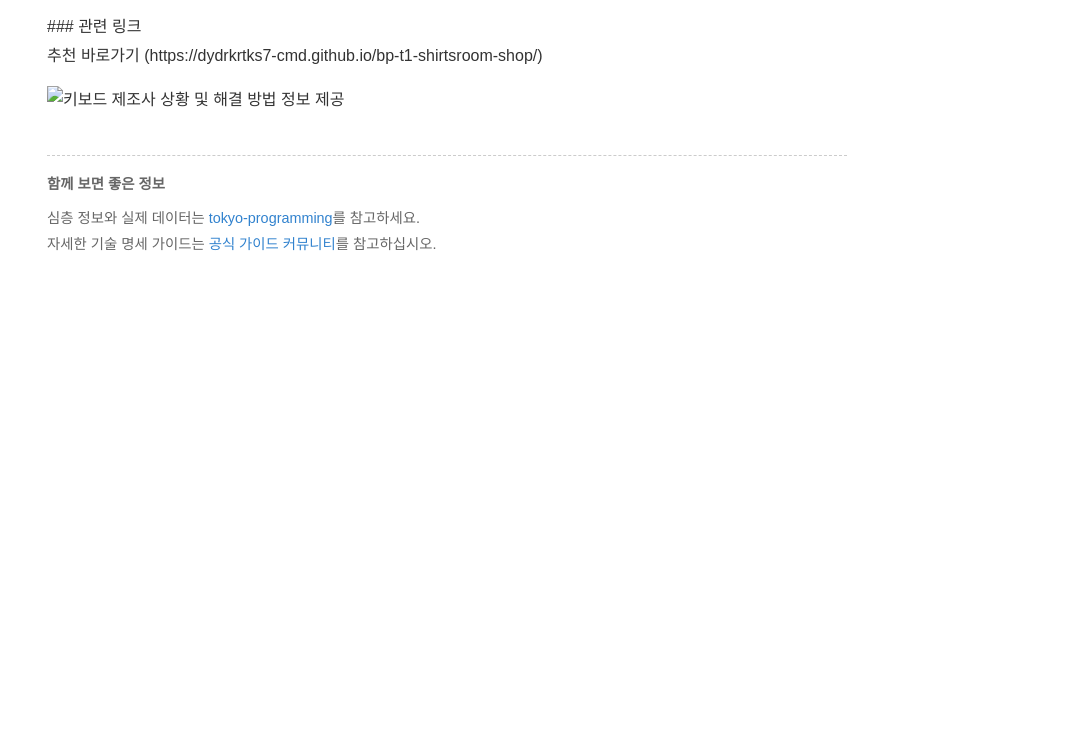
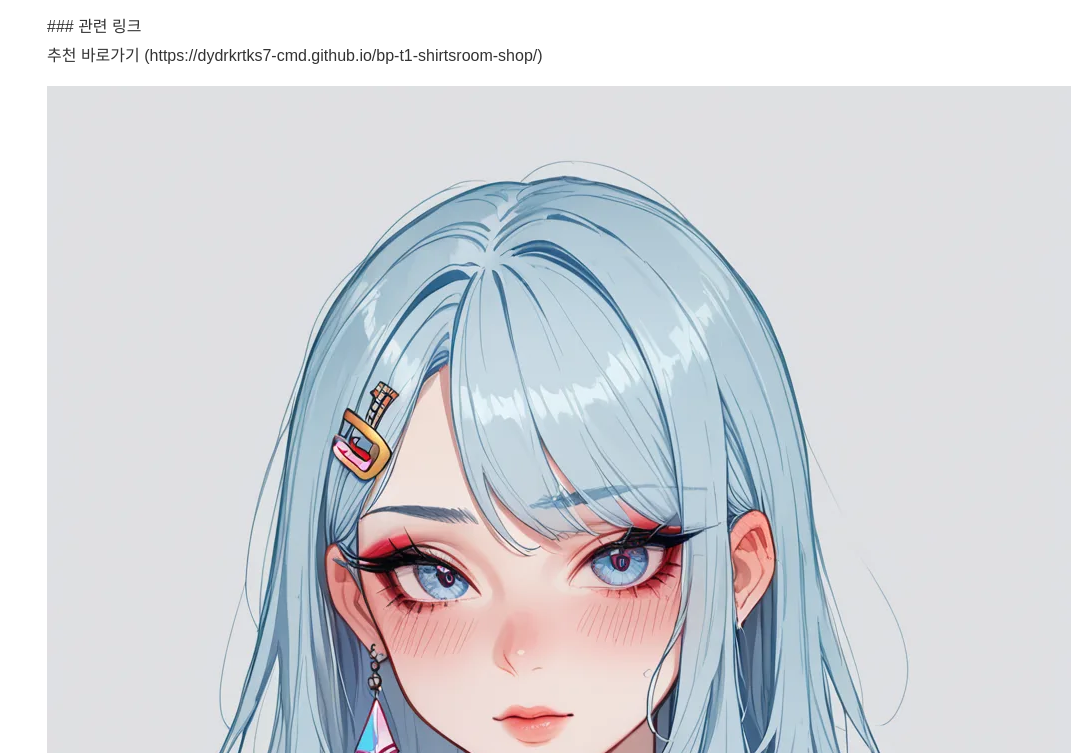
Before and after one commit to cosmos0111-cmyk/bp-sf-t3-1779642675702-339, a plain HTML site: page posts/interview-001-1hfzhdj.html in a window 1280 px wide. Shown: the part 967-1720 px from the top of the page, without its empty margins (193-1280 px from the left). Before the commit the page ends 1281 px from the top, so only its background shows below. Drawn offline with Linux system fonts and the light colour scheme.

Commit message:
deploy: garbage-free snapshot 2026-07-26T06:38:52.019Z

```diff
--- a/posts/interview-001-1hfzhdj.html
+++ b/posts/interview-001-1hfzhdj.html
@@ -29,7 +29,7 @@
 <p>### 적용 한계<br>백라이드 문제는 특정 로트에만 발생하는 점을 감안하면 무상교체 조건은 매우 불확실하고 시간과 금액적인 부담도 높습니다. 또한 제조사에서 제공한 오류코드 및 버전 정보를 통해 모든 로트의 문제가 확인되기 어렵다는 사실도 고려해야 합니다.</p>
 <p>### 결론<br>결국 저는 이 문제로 인해 비용과 시간을 지 corrid지만 다른 로트로 교체할 것을 선택했습니다. 이 결정은 제조사와의 갈등 완화보다는 장기적으로 키보드의 성능과 만족도를 유지하기 위함입니다.</p>
 <p>### 관련 링크<br>추천 바로가기 (https://dydrkrtks7-cmd.github.io/bp-t1-shirtsroom-shop/)</p>
-<p><img src="../assets/interior__about__sf-t3-1779642675702-339__1024x1024__f357d0f3b6c57ecd.png" alt="키보드 제조사 상황 및 해결 방법 정보 제공" loading="lazy" width="1024" height="1024"></p>
+<p><img src="../assets/interior__about__sf-t3-1779642675702-339__1024x1024__f357d0f3b6c57ecd.webp" alt="키보드 제조사 상황 및 해결 방법 정보 제공" loading="lazy" width="1024" height="1024"></p>
 
     <div class="juice-ref-p2klor" style="margin-top:2.5rem;padding:1rem 0;border-top:1px dashed #ccc;font-size:0.9rem;color:#666;">
       <p style="font-weight:600;margin-bottom:0.5rem;">함께 보면 좋은 정보</p>
```
Also changed, not shown: assets/interior__about__sf-t3-1779642675702-339__1024x1024__f357d0f3b6c57ecd.png (added), assets/interior__about__sf-t3-1779642675702-339__1024x1024__f357d0f3b6c57ecd.webp (added).
